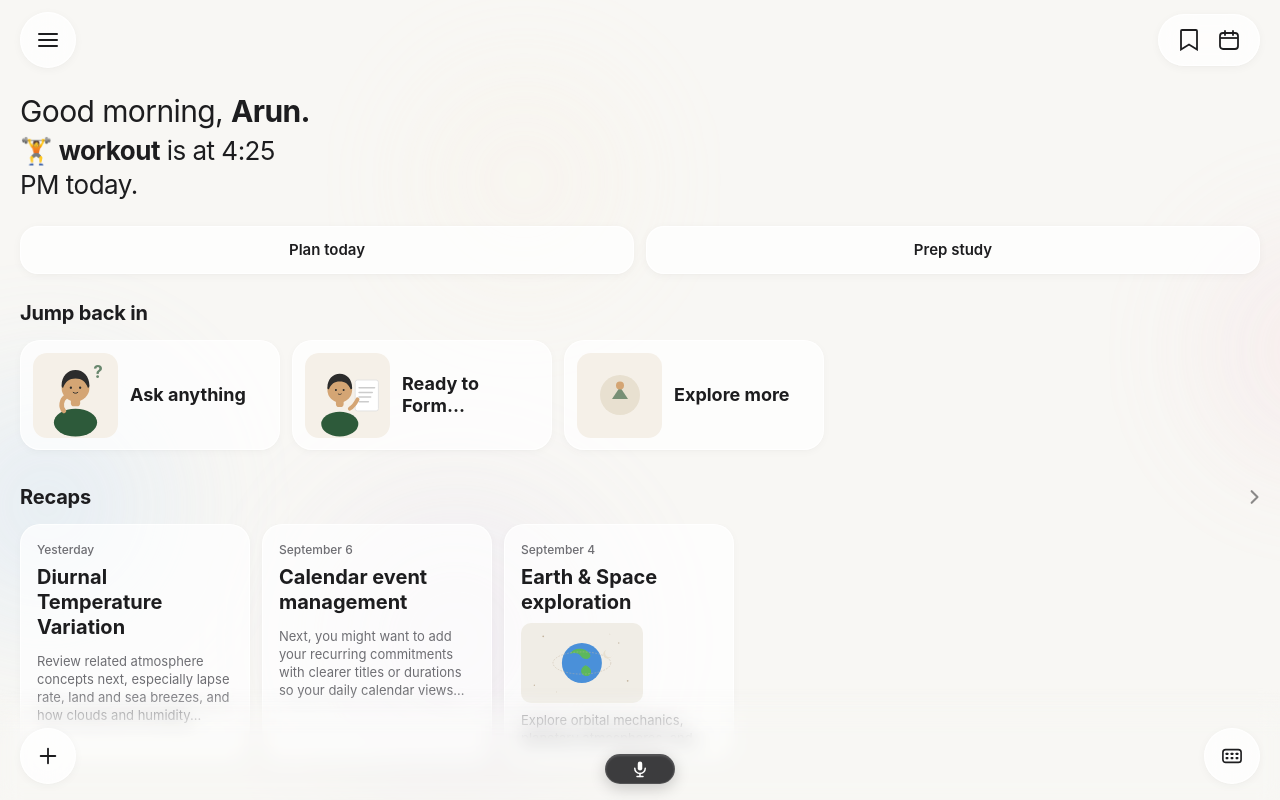
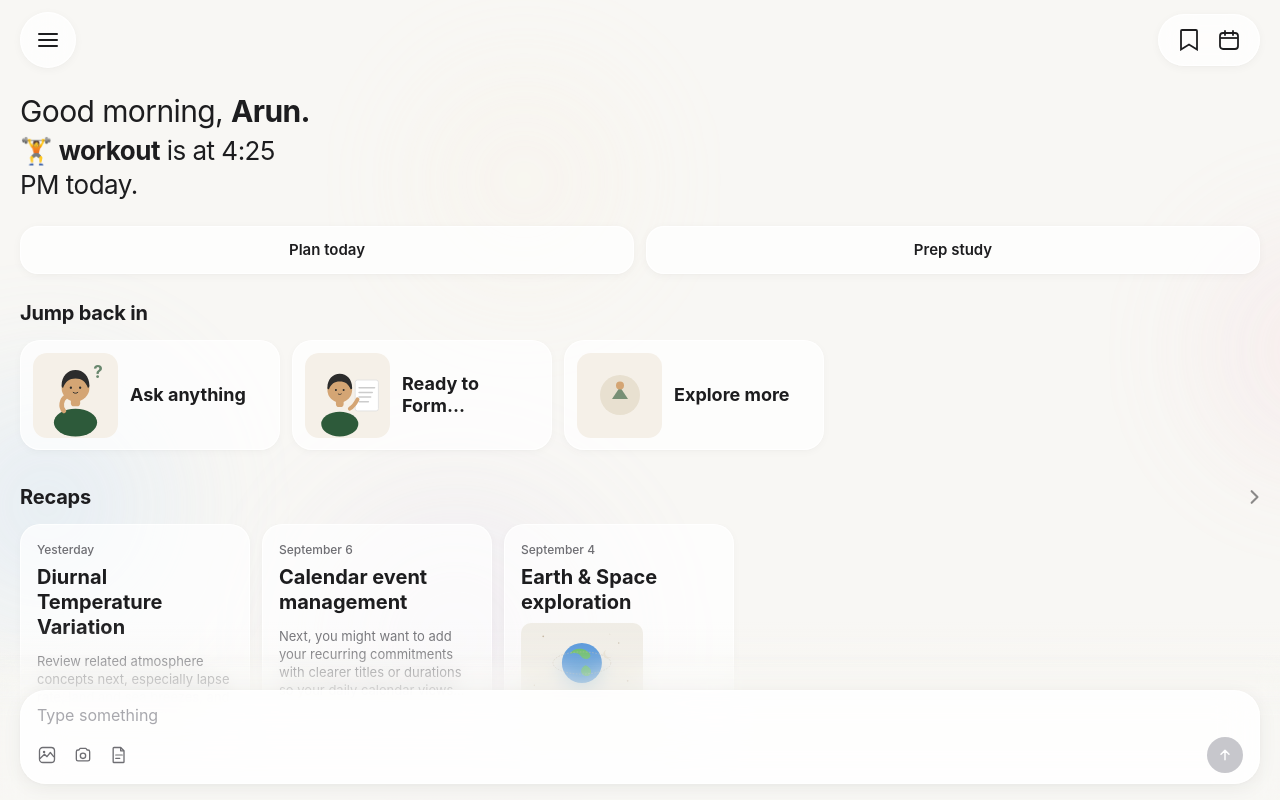
Before and after one commit to chickuuu2505/chickuuuai, a React (Vite) app: page / in a window 1280 px wide. Both pictures are taken after a click on the button 1232 px from the left and 756 px from the top of the page. Built offline with nearby package versions, Linux system fonts and the light colour scheme; the HTML template or start-up script is replaced by a standard one.

Commit message:
Update App.tsx

```diff
--- a/src/App.tsx
+++ b/src/App.tsx
@@ -1,4 +1,4 @@
-import { useRef } from 'react'
+import { useRef, useState, useEffect } from 'react'
 import VoiceInteraction from './components/VoiceInteraction'
 
 function ThinkingPersonIllustration() {
@@ -296,11 +296,129 @@ function TrySomethingNewSection() {
   )
 }
 
+function ComposerBar({
+  visible,
+  inputRef,
+  onSend,
+  onBlur,
+}: {
+  visible: boolean
+  inputRef: React.RefObject<HTMLInputElement>
+  onSend: () => void
+  onBlur: () => void
+}) {
+  return (
+    <div
+      className="composer-card rounded-[26px] px-4 pt-3 pb-2.5"
+      style={{
+        opacity: visible ? 1 : 0,
+        transform: visible ? 'translateY(0) scale(1)' : 'translateY(8px) scale(0.98)',
+        pointerEvents: visible ? 'auto' : 'none',
+        transition: 'opacity 0.25s ease, transform 0.25s ease',
+      }}
+    >
+      <input
+        ref={inputRef}
+        type="text"
+        placeholder="Type something"
+        autoComplete="off"
+        className="composer-input w-full bg-transparent outline-none text-[16px] text-charcoal"
+        onBlur={onBlur}
+      />
+      <div className="flex items-center justify-between mt-2.5">
+        <div className="flex items-center gap-4">
+          <button
+            aria-label="Add photo"
+            className="press-effect"
+            onMouseDown={(e) => e.preventDefault()}
+          >
+            <svg width="20" height="20" viewBox="0 0 24 24" fill="none">
+              <rect x="3" y="3" width="18" height="18" rx="4" stroke="#6e6e73" strokeWidth="1.6" />
+              <circle cx="8.5" cy="8.5" r="1.5" fill="#6e6e73" />
+              <path d="M4 16l5-5 3 3 4-5 4 5" stroke="#6e6e73" strokeWidth="1.6" strokeLinecap="round" strokeLinejoin="round" fill="none" />
+            </svg>
+          </button>
+          <button
+            aria-label="Camera"
+            className="press-effect"
+            onMouseDown={(e) => e.preventDefault()}
+          >
+            <svg width="20" height="20" viewBox="0 0 24 24" fill="none">
+              <path d="M4 8a2 2 0 012-2h1.2l.8-1.4a1 1 0 01.87-.6h6.26a1 1 0 01.87.6L16.8 6H18a2 2 0 012 2v9a2 2 0 01-2 2H6a2 2 0 01-2-2V8z" stroke="#6e6e73" strokeWidth="1.6" fill="none" strokeLinejoin="round" />
+              <circle cx="12" cy="13" r="3.2" stroke="#6e6e73" strokeWidth="1.6" fill="none" />
+            </svg>
+          </button>
+          <button
+            aria-label="Notes"
+            className="press-effect"
+            onMouseDown={(e) => e.preventDefault()}
+          >
+            <svg width="20" height="20" viewBox="0 0 24 24" fill="none">
+              <path d="M6 3h8l4 4v13a1 1 0 01-1 1H6a1 1 0 01-1-1V4a1 1 0 011-1z" stroke="#6e6e73" strokeWidth="1.6" fill="none" strokeLinejoin="round" />
+              <path d="M14 3v4h4" stroke="#6e6e73" strokeWidth="1.6" fill="none" strokeLinejoin="round" />
+              <line x1="8" y1="12" x2="16" y2="12" stroke="#6e6e73" strokeWidth="1.4" strokeLinecap="round" />
+              <line x1="8" y1="16" x2="13" y2="16" stroke="#6e6e73" strokeWidth="1.4" strokeLinecap="round" />
+            </svg>
+          </button>
+        </div>
+
+        <button
+          aria-label="Send"
+          className="w-9 h-9 rounded-full flex items-center justify-center flex-shrink-0 press-effect"
+          style={{ background: '#c7c7cc' }}
+          onClick={onSend}
+        >
+          <svg width="16" height="16" viewBox="0 0 24 24" fill="none">
+            <path d="M12 19V5M12 5l-6 6M12 5l6 6" stroke="white" strokeWidth="2.2" strokeLinecap="round" strokeLinejoin="round" />
+          </svg>
+        </button>
+      </div>
+    </div>
+  )
+}
+
 function BottomNav() {
+  const [composerOpen, setComposerOpen] = useState(false)
+  const inputRef = useRef<HTMLInputElement>(null)
+
+  const openComposer = () => {
+    setComposerOpen(true)
+    // input is already mounted (just faded out), so this focus call is
+    // synchronous within the click gesture and reliably opens the
+    // native keyboard on mobile
+    inputRef.current?.focus()
+  }
+
+  const closeComposer = () => {
+    setComposerOpen(false)
+  }
+
+  const handleSend = () => {
+    inputRef.current?.blur()
+    setComposerOpen(false)
+  }
+
+  useEffect(() => {
+    if (!composerOpen && inputRef.current === document.activeElement) {
+      inputRef.current?.blur()
+    }
+  }, [composerOpen])
+
   return (
     <div className="fixed bottom-0 left-0 right-0 z-50 safe-bottom">
+      <div className="bottom-fade-gradient" />
       <div className="bottom-nav-frost" />
-      <div className="relative flex items-end justify-between px-5 pb-4 pt-2">
+
+      <div className="relative px-5 pb-4 pt-2 grid">
+        <div
+          className="[grid-area:1/1] flex items-end justify-between"
+          style={{
+            opacity: composerOpen ? 0 : 1,
+            transform: composerOpen ? 'translateY(4px)' : 'translateY(0)',
+            pointerEvents: composerOpen ? 'none' : 'auto',
+            transition: 'opacity 0.2s ease, transform 0.2s ease',
+          }}
+        >
           <button className="glass-button w-14 h-14 rounded-full flex items-center justify-center press-effect">
             <svg width="22" height="22" viewBox="0 0 24 24" fill="none">
               <line x1="12" y1="4" x2="12" y2="20" stroke="#1d1d1f" strokeWidth="2" strokeLinecap="round" />
@@ -310,7 +428,10 @@ function BottomNav() {
 
           <VoiceInteraction />
 
-        <button className="glass-button w-14 h-14 rounded-full flex items-center justify-center press-effect">
+          <button
+            className="glass-button w-14 h-14 rounded-full flex items-center justify-center press-effect"
+            onClick={openComposer}
+          >
             <svg width="20" height="20" viewBox="0 0 22 22" fill="none">
               <rect x="1" y="4" width="20" height="14" rx="3" stroke="#1d1d1f" strokeWidth="1.8" fill="none" />
               <rect x="4" y="7.5" width="3" height="2.5" rx="0.5" fill="#1d1d1f" />
@@ -321,6 +442,16 @@ function BottomNav() {
               <rect x="15" y="12" width="3" height="2.5" rx="0.5" fill="#1d1d1f" />
             </svg>
           </button>
+        </div>
+
+        <div className="[grid-area:1/1] self-end">
+          <ComposerBar
+            visible={composerOpen}
+            inputRef={inputRef}
+            onSend={handleSend}
+            onBlur={closeComposer}
+          />
+        </div>
       </div>
     </div>
   )
```
Lines whose indentation alone changed are shown as unchanged.
